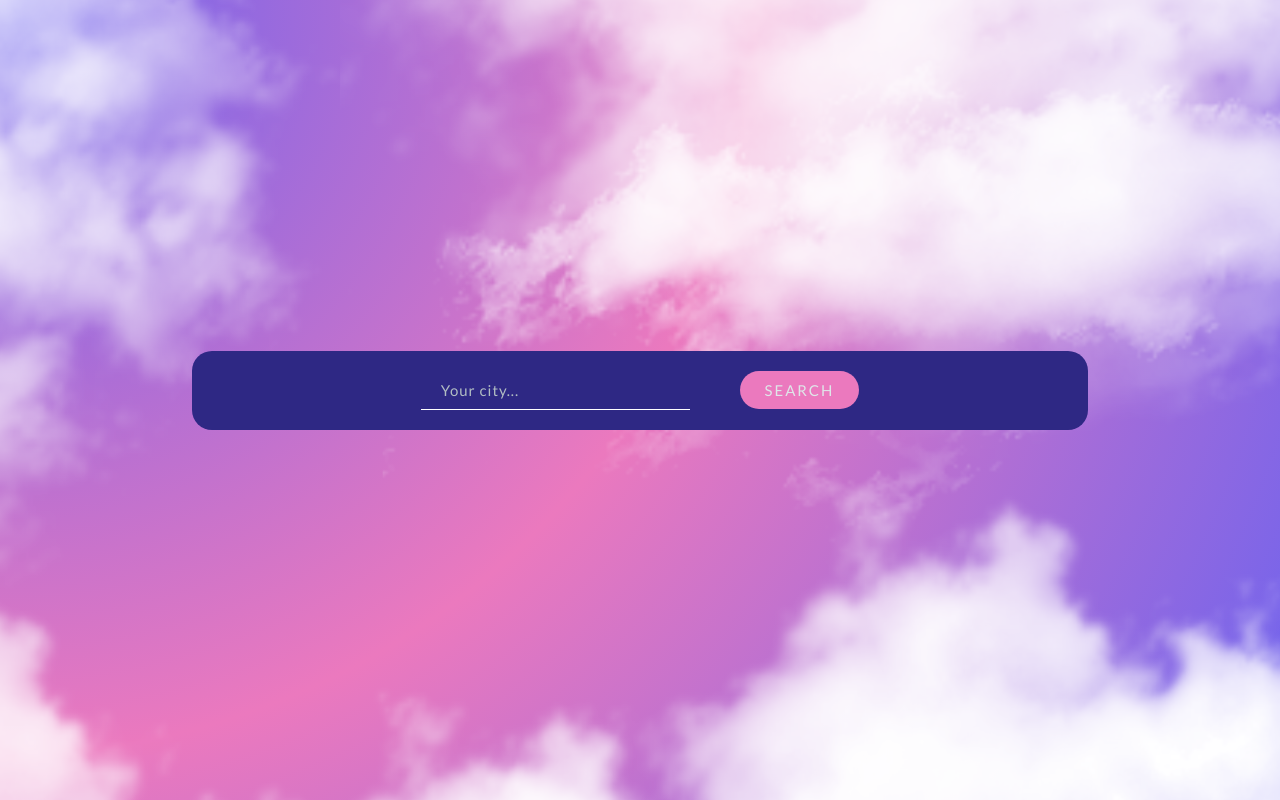
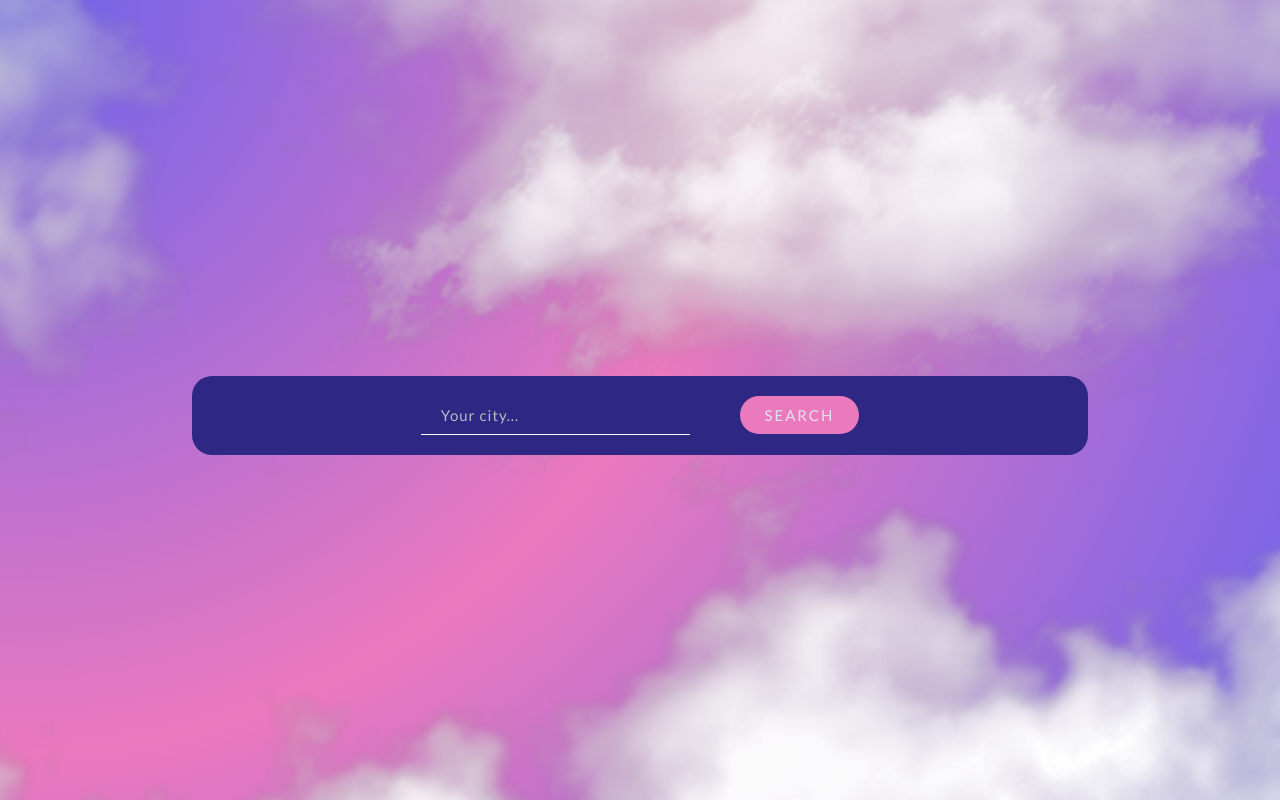
Before and after one commit to de-alano/your-weather, a React (Create React App) app: page / in a window 1280 px wide. Built offline with nearby package versions, Linux system fonts and the light colour scheme.

Commit message:
Update background image

```diff
--- a/src/components/App.scss
+++ b/src/components/App.scss
@@ -1,4 +1,6 @@
 .App {
    width: 70vw;
    max-width: 100rem;
+   margin: 0 auto;
+   margin-top: 5rem;
 }
--- a/src/components/Weather/CurrentWeather/CurrentWeather.scss
+++ b/src/components/Weather/CurrentWeather/CurrentWeather.scss
@@ -13,7 +13,7 @@
 
     &-container {
         @include flex(stretch, stretch, row);
-        padding: 5rem 4rem;
+        padding: 3rem 4rem;
         box-sizing: border-box;
     }
 
@@ -28,10 +28,11 @@
         width: 40%;
         display: grid;
         grid-template-columns: repeat(2, 1fr);
-        grid-gap: 2rem;
+        grid-gap: 1.5rem;
         justify-items: center;
         align-items: center;
     }
+
 
     &__location, &__date {
         @include flex(center, center, row);
@@ -75,6 +76,8 @@
         height: 100%;
         background-color: rgba($color-white, 0.05);
         border-radius: 1rem;
+        box-sizing: border-box;
+        padding: 1rem;
     }
 
     &__wind__icon, &__pressure__icon, &__humidity__icon, &__cloudiness__icon {
@@ -90,7 +93,7 @@
     }
 
     &__wind__info, &__pressure__info, &__humidity__info, &__cloudiness__info {
-        font-size: 1.8rem;
+        font-size: 1.5rem;
         font-weight: 400;
 
     }
--- a/src/index.scss
+++ b/src/index.scss
@@ -22,12 +22,9 @@ body {
   font-family: $font-family;
   @include flex(center, center, row);
   position: relative;
-  animation: animatedClouds 120s linear infinite;
+  animation: animatedClouds 180s linear infinite;
 }
 
-#root {
-  height: auto;
-}
 
 @keyframes animatedClouds {
   0% {
```
Also changed, not shown: src/images/cloud.png.
